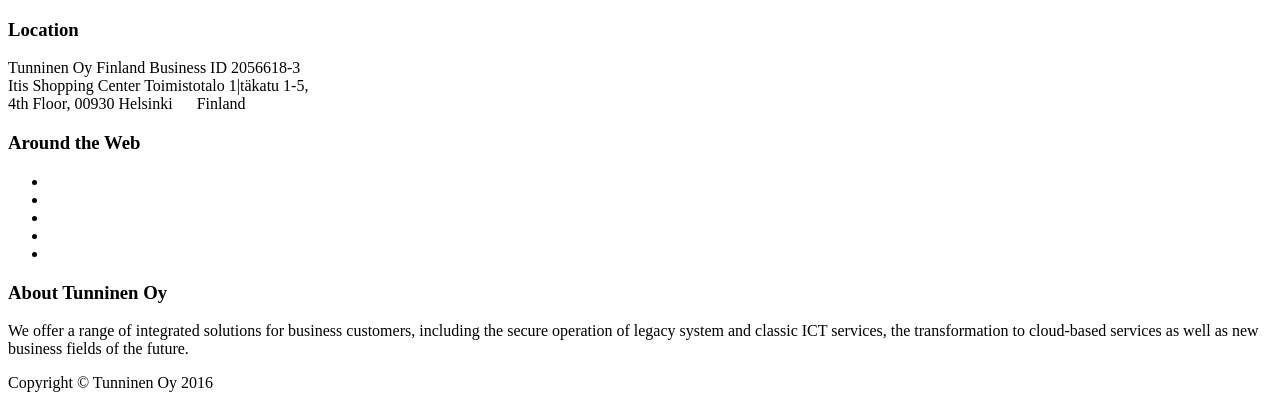
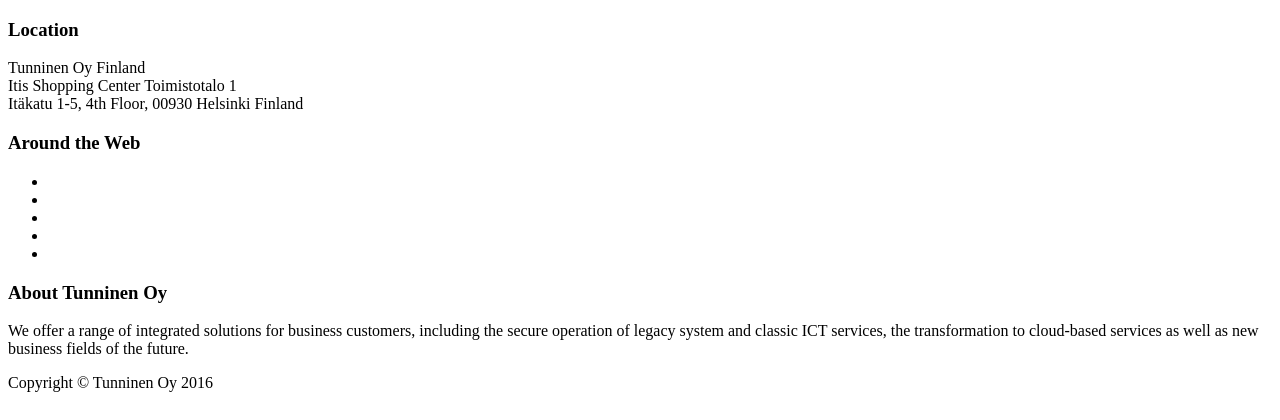
Before and after one commit to asmsaifs/tunninen_web_portal, a Yii app: template views/layouts/main.php in a window 1280 px wide. Shown: the part 89-509 px from the top of the page. Run offline with PHP 8.4 and a stand-in for Yii, Linux system fonts and the light colour scheme; the template is opened without the code that fills it, so the values that code supplies are empty; some libraries are stand-ins or nearby versions.

Commit message:
footer address change
footer address change 20160829

```diff
--- a/views/layouts/main.php
+++ b/views/layouts/main.php
@@ -128,9 +128,9 @@
                 <div class="row">
                     <div class="footer-col col-md-4">
                         <h3>Location</h3>
-                        <p>Tunninen Oy Finland
-Business ID 2056618-3
-<br/>Itis Shopping Center Toimistotalo 1|t&auml;katu 1-5, <br/>4th Floor, 00930 Helsinki &nbsp;&nbsp;&nbsp;&nbsp; Finland</p>
+                        <p style="text-align:left">Tunninen Oy Finland</br>
+Itis Shopping Center Toimistotalo 1</br>
+It&auml;katu 1-5, 4th Floor, 00930 Helsinki Finland</p>
                     </div>
                     <div class="footer-col col-md-4">
                         <h3>Around the Web</h3>
```
